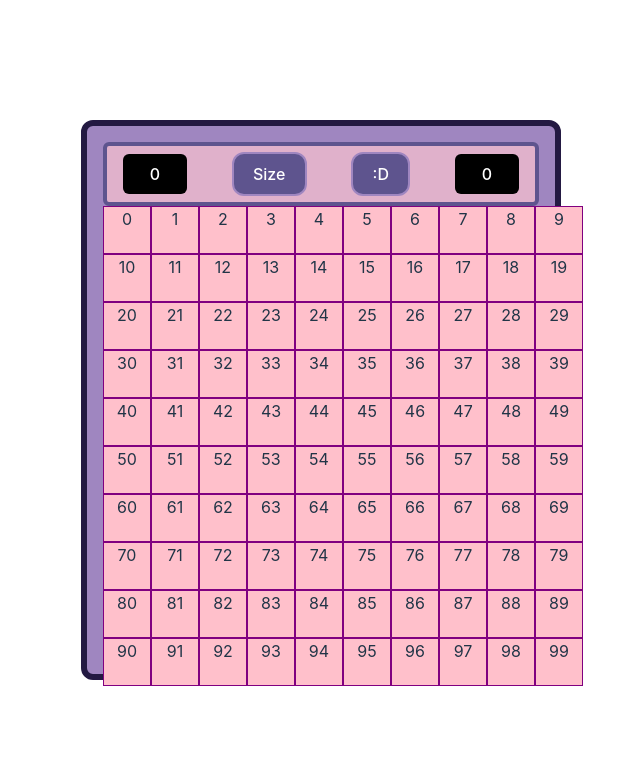
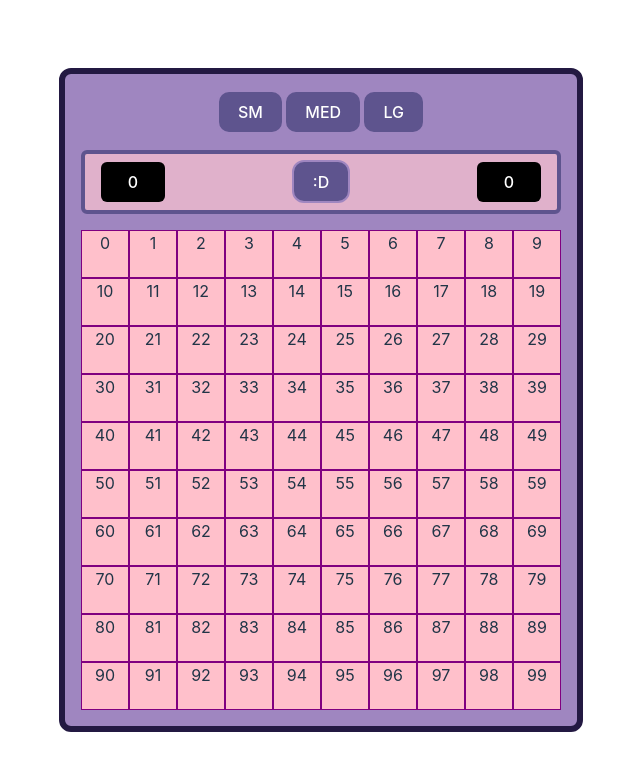
Before and after one commit to karasutphin91/minesweeper, a React (Vite) app: page / in a window 1280 px wide. Shown: the top 770 px of the page, without its empty margins (319-959 px from the left). Built offline with nearby package versions, Linux system fonts and the light colour scheme.

Commit message:
add more board stuff

```diff
--- a/src/App.tsx
+++ b/src/App.tsx
@@ -2,26 +2,54 @@ import './App.css'
 import Header from './header'
 import styled from 'styled-components'
 import { Board } from './board'
+import { useState, useContext } from 'react'
+import { BoardContext } from './BoardContext';
+
 
 const StyledBody = styled.div`
+display: flex;
+flex-direction: column;
+justify-content: center;
+align-items: center;
 background-color: #9F86C0;
 border: 6px solid #231942;
 border-radius: 12px;
-height: 35rem;
-width: 30rem;
 padding: 1rem;
 `;
 
-export type BoardSize = 'sm' | 'md' | 'lg';
+const StyledButton = styled.button`
+  background-color: #5E548E;
+  border: 2px solid #9F86C0;
+  border-radius: 12px;
+  color: white;
+`;
 
-export default function App() {
+const App = () => {
+  const { boardSize, setBoardSize } = useContext(BoardContext);
+  const [gameState, setGameState] = useState('playing');
+
+  const changeSize = (size) => {
+    if (size !== boardSize) {
+      setBoardSize(size);
+      console.log(size);
+    } else {
+      console.log('same size');
+    }
+  }
 
   return (
     <>
       <StyledBody>
+        <div>
+          <StyledButton onClick={() => changeSize('sm')}>SM</StyledButton>
+          <StyledButton onClick={() => changeSize('md')}>MED</StyledButton>
+          <StyledButton onClick={() => changeSize('lg')}>LG</StyledButton>
+        </div>
         <Header />
         <Board/>
       </StyledBody>
     </>
   )
 }
+
+export default App;
--- a/src/Cell.tsx
+++ b/src/Cell.tsx
@@ -15,23 +15,22 @@ export const StyledCell = styled.div`
   &.mine {
     background-color: blue;
   }
-
 `;
 
 interface Props {
   label: number;
-  isMine?: boolean;
-  isRevealed?: boolean;
-  isFlagged?: boolean;
-  isHidden?: boolean;
+  mine: boolean;
 }
 
-const Cell = ({label}: Props) => {
+const Cell = ({label, mine}: Props) => {
   const { incrementScore } = useContext(BoardContext);
-  const [isMine, setIsMine] = useState(false);
+  const [isMine, setIsMine] = useState(mine);
   const [isRevealed, setIsRevealed] = useState(false);
   const [isFlagged, setIsFlagged] = useState(false);
-  const [isHidden, setIsHidden] = useState(false);
+
+  useEffect(() => {
+    setIsMine(mine);
+  }, [mine]);
 
   function clickMe(label: number) {
     const e = document.getElementsByClassName("initial");
@@ -41,6 +40,8 @@ const Cell = ({label}: Props) => {
       e[label].classList.add("mine");
     }
   }
+
+
 
 
   return (
--- a/src/board.tsx
+++ b/src/board.tsx
@@ -2,11 +2,13 @@ import styled from "styled-components";
 import Cell from './Cell'
 import { BoardContext } from './BoardContext';
 import { useContext } from 'react'
+import { JSX } from "react/jsx-runtime";
 
 export const StyledBoard = styled.div`
   display: flex;
   flex-wrap: wrap;
   flex-direction: row;
+  justify-content: center;
   /* TODO - add these as classnames instead */
 `;
 
@@ -24,7 +26,7 @@ export const StyledLargeBoard = styled(StyledBoard)`
 
 export function Board() {
   const { boardSize } = useContext(BoardContext);
-  const row = [];
+  const row: JSX.Element[] = [];
 
   const renderCells = (numCells: number, minesNeeded: number) => {
     for(let i = 0; i < numCells; i++) {
@@ -32,33 +34,27 @@ export function Board() {
         <Cell
           key={i}
           label={i}
-          isHidden={true}
-          isMine={false}
-          isFlagged={false}
-          isRevealed={false}
+          mine={false}
           />
       )
+    }
+    for (let minesPlaced = 0; minesPlaced < minesNeeded; minesPlaced++) {
+      const randomCell = Math.floor(Math.random() * row.length);
+      const newobj = Object.assign({}, row[randomCell]);
+        newobj.mine = true;
+        console.log('placed mine');
     }
     return row;
   }
 
-  // function placeMines(row: [], minesNeeded: number) {
-  //   let minesPlaced = 0;
-  //   while (minesPlaced < minesNeeded) {
-  //     const randomCell = Math.floor(Math.random() * row.length);
-  //     if(randomCell.isMine === false) {
-  //       randomCell.isMine = true;
-  //       minesPlaced++;
-  //       console.log('placed mine');
-  //     }
-  //   }
-  // }
-
+// global variable for cells number per board size
+// make sure it doesn't rerender the board when clicking regularly
   function renderBoard() {
     if (boardSize === 'sm') {
       return (
         <StyledSmallBoard>
-          {renderCells(100, 50)}
+          {
+          renderCells(100, 50)}
         </StyledSmallBoard>
       )
     } else if (boardSize === 'md') {
--- a/src/header.tsx
+++ b/src/header.tsx
@@ -7,7 +7,6 @@ const Header = () => {
   const [count, setCount] = useState(0);
   const [isTiming, setIsTiming] = useState(false);
   const [time, setTime] = useState(0);
-  const { boardSize, setBoardSize } = useContext(BoardContext);
 
   const resetGame = () => {
     setIsTiming(false);
@@ -17,7 +16,6 @@ const Header = () => {
 
     useEffect(() => {
       let interval: number | undefined;
-
       if (isTiming) {
         interval = window.setInterval(() => {
           setTime((prevTime) => prevTime + 1);
@@ -26,21 +24,6 @@ const Header = () => {
         window.clearInterval(interval);
       }
     }, [isTiming]);
-
-
-  function boardSizeChange() {
-    if (boardSize === 'sm') {
-      setBoardSize('md');
-      resetGame();
-    } else if (boardSize === 'md') {
-      setBoardSize('lg');
-      resetGame();
-    } else {
-      setBoardSize('sm');
-      resetGame();
-    }
-    console.log(boardSize)
-  }
 
   function timeUp() {
     if(!isTiming) {
@@ -55,7 +38,6 @@ const Header = () => {
       <StyledNumberDisplay>
         {score}
       </StyledNumberDisplay>
-      <StyledButton onClick={boardSizeChange}>Size</StyledButton>
       <StyledButton
       onClick={timeUp}>:D</StyledButton>
       <StyledNumberDisplay>
@@ -65,4 +47,4 @@ const Header = () => {
   )
 }
 
-export default Header
+export default Header;
--- /dev/null
+++ b/src/initialize.tsx
@@ -0,0 +1,3 @@
+import Cell from './Cell'
+import { BoardContext } from './BoardContext';
+import { useContext } from 'react'
--- a/src/styles.tsx
+++ b/src/styles.tsx
@@ -7,7 +7,8 @@ export const StyledHeader = styled.div`
   padding: 1rem;
   background-color: #E0B1CB;
   border: 4px solid #5E548E;
-  margin: auto;
+  margin: 1rem;
+  width: 100%;
   height: 4rem;
   border-radius: 6px;
 `;
```
